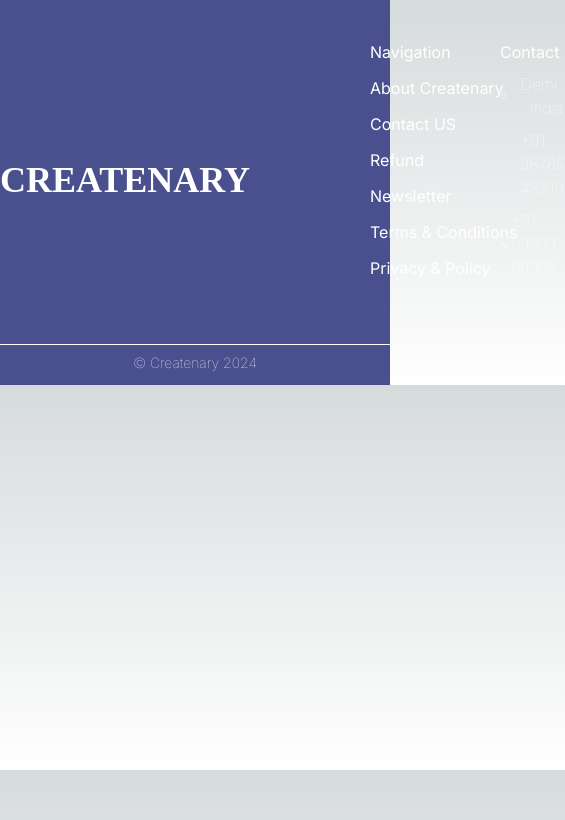
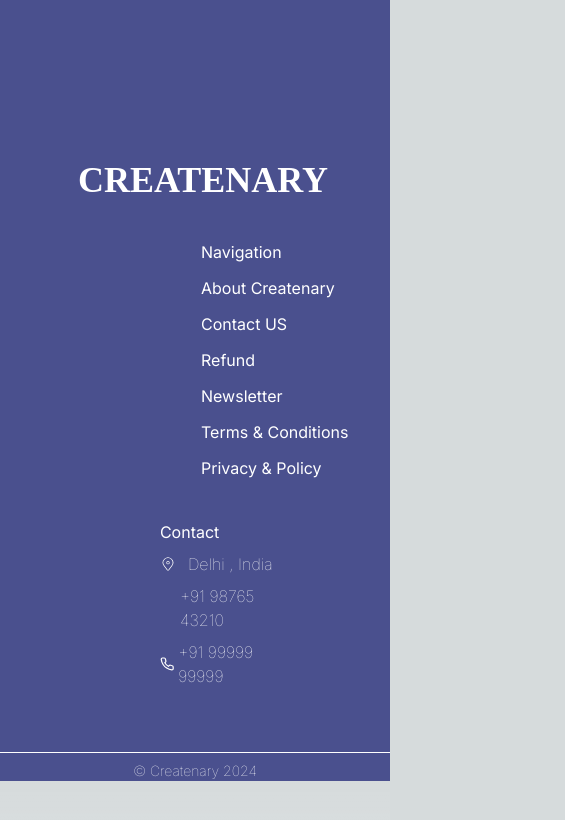
Before and after one commit to MrStark1234/Createnary_Assessment, a Next.js app in the folder client/: page /footer in a window 390 px wide. Shown: the top 820 px of the page, 565 px wide, since content can reach past the window. Built offline with nearby package versions, Linux system fonts and the light colour scheme.

Commit message:
Responsive done for mobile view

```diff
--- a/client/src/app/carousel/page.js
+++ b/client/src/app/carousel/page.js
@@ -37,7 +37,7 @@ const Carousel = () => {
   };
   return (
     <div>
-      <div className="w-full h-[724px] bg-[#4A508E]">
+      <div className="w-full h-[724px] bg-[#4A508E] sm:h-auto">
         {data.map((item, index) => (
           <div key={index}>
             <h1 className="text-center py-8 font-semibold text-4xl">
@@ -53,7 +53,7 @@ const Carousel = () => {
           grabCursor={true}
           navigation={true}
           modules={[EffectFlip, Pagination, Navigation]}
-          className="mySwiper"
+          className="mySwiper sm:w-full w-[800px]"
         >
           <SwiperSlide>
             <Image src="/assets/crsl.png" width={500} height={300} />
--- a/client/src/app/carousel/styles.css
+++ b/client/src/app/carousel/styles.css
@@ -8,7 +8,7 @@ body {
 }
 
 .swiper {
-  width: 800px;
+  /* width: 800px; */
   height: 405px;
   padding: 50px;
 }
--- a/client/src/app/faq/page.js
+++ b/client/src/app/faq/page.js
@@ -9,7 +9,7 @@ import ExpandMoreIcon from "@mui/icons-material/ExpandMore";
 
 const Faq = () => {
   return (
-    <div className="w-full h-[700px] bg-[#f8f9fb] text-black">
+    <div className="w-full h-[700px] bg-[#f8f9fb] text-black sm:h-auto">
       <h1 className="text-center py-4 text-2xl font-semibold">
         {" "}
         FREQUENTLY ASKED QUESTIONS
--- a/client/src/app/footer/page.js
+++ b/client/src/app/footer/page.js
@@ -1,22 +1,16 @@
 import { CiLocationOn } from "react-icons/ci";
 import { FiPhone } from "react-icons/fi";
+
 const Footer = () => {
   return (
-    <div
-      className="foot"
-      style={{
-        height: "385px",
-        background: "#4A508E",
-        color: "white",
-      }}
-    >
-      <div className="flex w-full justify-around">
+    <div className="foot h-[385px] sm:h-auto bg-[#4A508E] text-white">
+      <div className="flex w-full justify-around sm:flex-col">
         <div className="one w-1/3 ">
-          <h1 className=" text-center text-4xl font-bold font-monoton mt-40">
+          <h1 className=" text-center text-4xl font-bold font-monoton mt-40 sm:ml-[60%]">
             CREATENARY
           </h1>
         </div>
-        <div className="two w-1/3">
+        <div className="two w-1/3 sm:ml-[-10%]">
           <ul className="ml-60 mt-10 text-nowrap">
             <li className="mt-3">Navigation</li>
             <li className="mt-3">About Createnary</li>
@@ -27,7 +21,7 @@ const Footer = () => {
             <li className="mt-3">Privacy & Policy</li>
           </ul>
         </div>
-        <div className="three w-1/3 ml-60 mt-10 flex flex-col items-start gap-2">
+        <div className="three w-1/3 ml-60 mt-10 flex flex-col items-start gap-2 sm:ml-[41%]">
           <p>Contact</p>
           <div className="flex justify-center items-center gap-1">
             <CiLocationOn />
@@ -40,7 +34,7 @@ const Footer = () => {
           </div>
         </div>
       </div>
-      <div className="w-full h-[0.75px] bg-white mt-16"></div>
+      <div className="w-full h-[0.75px] bg-white mt-16 "></div>
       <p className="text-center font-thin text-sm mt-2">© Createnary 2024</p>
     </div>
   );
--- a/client/src/app/navbar/page.js
+++ b/client/src/app/navbar/page.js
@@ -9,13 +9,13 @@ import { IoIosArrowDown } from "react-icons/io";
 const Navbar = () => {
   return (
     <nav
-      className="text-black fixed w-[1024px] top-4 left-[208px] z-20  rounded-full "
+      className="text-black fixed w-[1024px] top-4 left-[208px] z-20  rounded-full  sm:w-[90%] sm:ml-[-38%]"
       style={{
         backgroundColor: "rgb(214 214 214 / 43%)",
         padding: "20px 24px 20px 24px",
       }}
     >
-      <div className="container mx-auto flex justify-evenly items-center gap-50">
+      <div className="container mx-auto flex justify-evenly items-center gap-50 sm:flex-col">
         <a href="/" className="ml-6 text-lg text-black font-bold ">
           Createnary
         </a>
--- a/client/src/app/p2ContentRight/page.js
+++ b/client/src/app/p2ContentRight/page.js
@@ -3,7 +3,7 @@ import React from "react";
 
 const RightCont = ({ number }) => {
   return (
-    <div className="m-[40px] p-[80px] pb-0">
+    <div className="m-[40px] p-[80px] pb-0 sm:p-2">
       <div className="flex justify-center items-center gap-[50px]">
         <div className="w-[80px] h-[45px] rounded-lg flex justify-center items-center bg-[#4a508e]">
           <h1 className="text-white text-lg font-bold">{number}</h1>
--- a/client/src/app/page1/page.js
+++ b/client/src/app/page1/page.js
@@ -7,14 +7,14 @@ const Landing = () => {
     <div className="main">
       <Navbar />
       <img
-        className="h-full w-full absolute"
+        className="h-full w-full absolute "
         src="/assets/background.png"
         alt="img"
       />
       <div className="relative flex items-center justify-center">
         <div
-          className="left w-1/2 text-black "
-          style={{ marginLeft: "8%", marginTop: "5%" }}
+          className="left w-1/2 text-black sm:mt-[44%] sm:ml-[1%] ml-[8%] mt-[5%]"
+          // style={{ marginLeft: "8%", marginTop: "5%" }}
         >
           <h1 style={{ fontSize: "xxx-large", fontWeight: "600" }}>
             Welcome To India’s First
@@ -53,7 +53,11 @@ const Landing = () => {
           className="right w-1/2 "
           style={{ marginRight: "8%", marginTop: "7%" }}
         >
-          <img src="/assets/hero.png" alt="img" />
+          <img
+            src="/assets/hero.png"
+            alt="img"
+            className="sm:absolute sm:w-[60%] sm:bottom-[-4%] sm:right-0"
+          />
         </div>
       </div>
     </div>
--- a/client/src/app/page2Content/page.js
+++ b/client/src/app/page2Content/page.js
@@ -5,9 +5,9 @@ import Link from "next/link";
 
 const Page2Content = () => {
   return (
-    <div className="w-full h-[1925px] bg-[#f8f9fb] text-black">
-      <div className="main flex justify-center">
-        <div className="left w-[45%] h-[1925px]l ">
+    <div className="w-full h-auto bg-[#f8f9fb] text-black sm:h-auto">
+      <div className="main flex justify-center sm:flex-col">
+        <div className="left w-[45%] h-auto sm:w-auto sm:mt-[50px] sm:h-auto ">
           <div className="m-[60px] p-[20px] mt-[200px]">
             <h1 className="text-3xl font-semibold">
               GetSetYo handholds you at every step of the way
@@ -23,10 +23,11 @@ const Page2Content = () => {
             </Link>
           </div>
         </div>
-        <div className="right w-[55%] h-[1925px] ">
+        <div className="right w-[55%] h-auto sm:w-auto ">
           <RightCont number="1" />
           <RightCont number="2" />
           <RightCont number="3" />
+          <RightCont number="4" />
         </div>
       </div>
     </div>
--- a/client/src/app/range/page.js
+++ b/client/src/app/range/page.js
@@ -29,7 +29,10 @@ const RangeSlide = () => {
       <div className="w-[60%] h-auto mt-10">
         <label for="influencer">What kind of influencer you are?</label>
         <br />
-        <select id="influencer" className="w-96 h-8 border-2 rounded-md mt-4">
+        <select
+          id="influencer"
+          className="w-96 sm:w-full h-8 border-2 rounded-md mt-4"
+        >
           <option value="1">Select influencer type ?</option>
           <option value="2">Option2</option>
           <option value="3">Option3</option>
@@ -37,7 +40,7 @@ const RangeSlide = () => {
         </select>
         <p className="mt-4">How many followers do you have?</p>
 
-        <div className="flex justify-between mt-4 items-center">
+        <div className="flex justify-between mt-4 items-center sm:gap-[50px]">
           <RangeSlider
             className="w-[50%] "
             size="lg"
@@ -55,7 +58,7 @@ const RangeSlide = () => {
           </p>
         </div>
         <p className="mt-20">How many products do you list monthly?</p>
-        <div className="flex justify-between mt-4 items-center">
+        <div className="flex justify-between mt-4 items-center sm:gap-[50px]">
           <RangeSlider
             className="w-[50%]"
             size="lg"
--- a/client/tailwind.config.js
+++ b/client/tailwind.config.js
@@ -6,6 +6,10 @@ module.exports = {
     "./src/app/**/*.{js,ts,jsx,tsx,mdx}",
   ],
   theme: {
+    screens: {
+      sm: { max: "480px" },
+      lg: "1024px",
+    },
     extend: {
       backgroundImage: {
         "gradient-radial": "radial-gradient(var(--tw-gradient-stops))",
```
